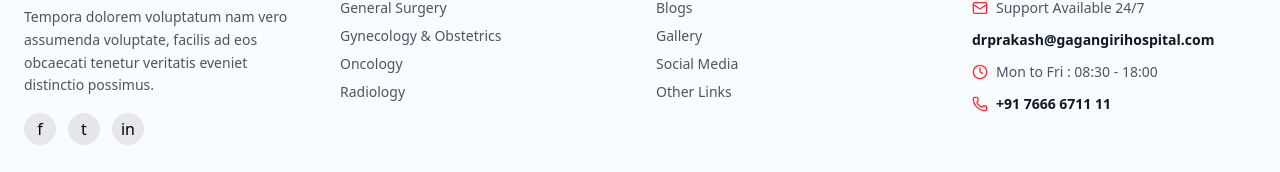
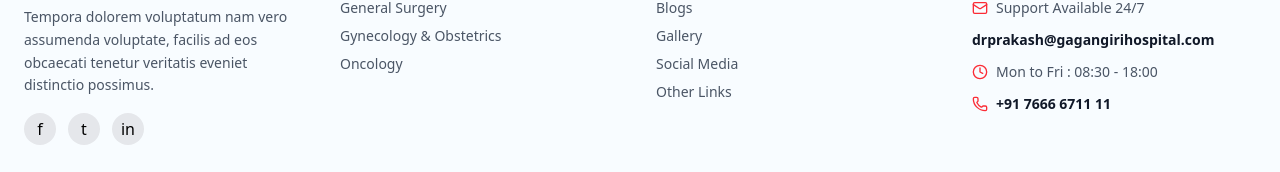
Before and after one commit to Nitish0777/ogh, a React app: page / in a window 1280 px wide. Shown: the part 4303-4475 px from the top of the page. Built offline with nearby package versions, Linux system fonts and the light colour scheme; the HTML template or start-up script is replaced by a standard one.

Commit message:
Remove Radiology link from footer services list

```diff
--- a/src/components/Footer.jsx
+++ b/src/components/Footer.jsx
@@ -47,7 +47,6 @@ export default function Footer() {
             <li><a href="#">General Surgery</a></li>
             <li><a href="#">Gynecology & Obstetrics</a></li>
             <li><a href="#">Oncology</a></li>
-            <li><a href="#">Radiology</a></li>
           </ul>
         </div>
 
```
